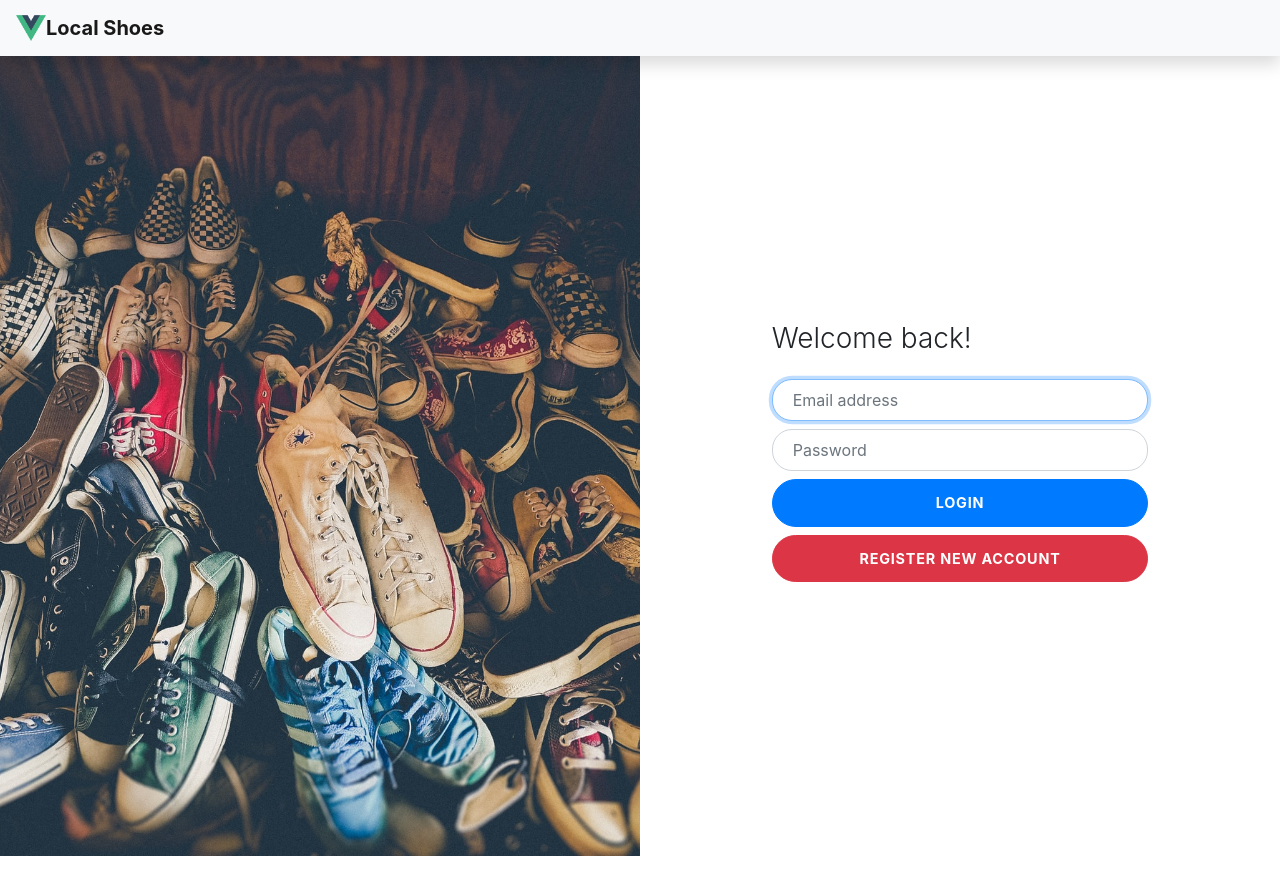
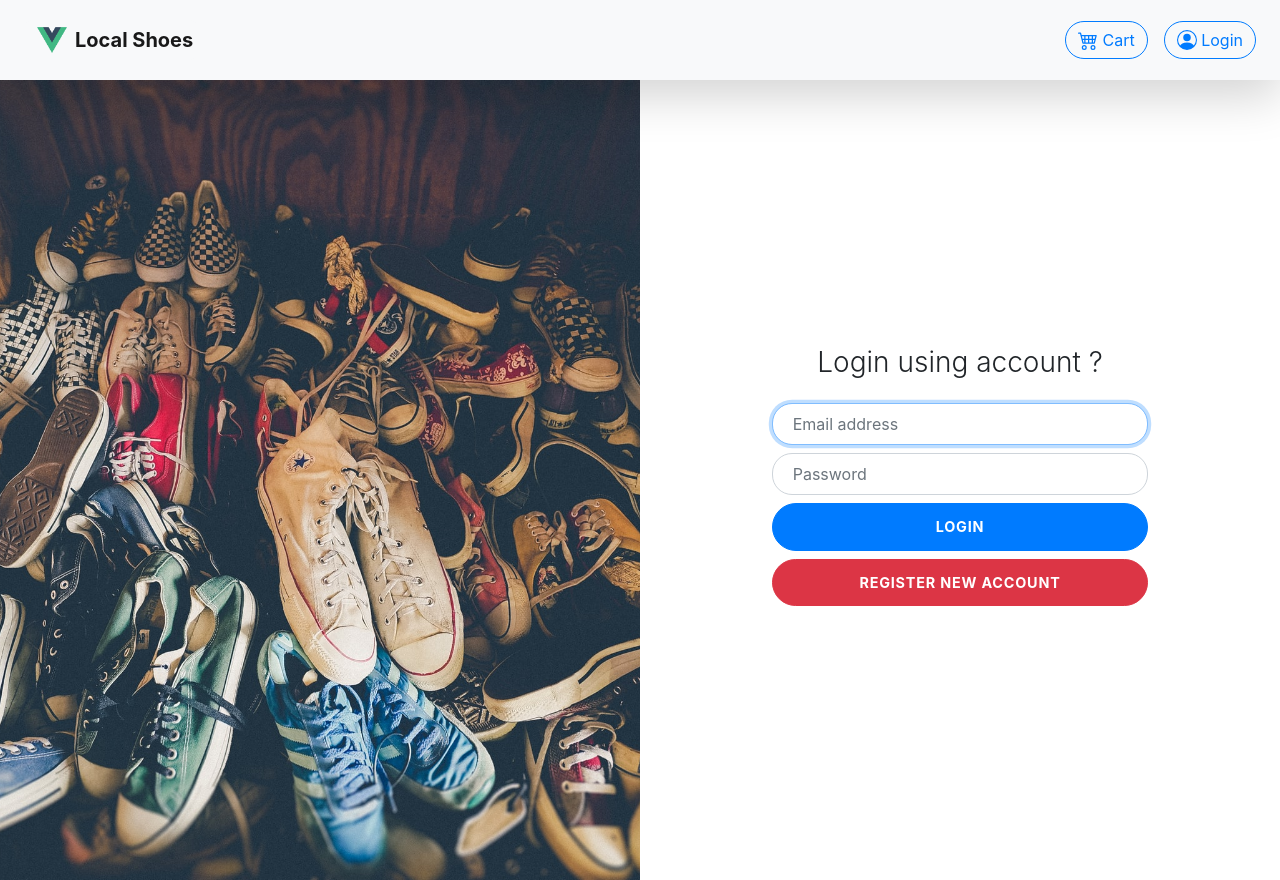
Before and after one commit to rmt-07-glasgow-fox/e-commerce-customer, a Vue app: page /login in a window 1280 px wide. Before the commit the page ends 856 px from the top, so only its background shows below. Built offline with nearby package versions, Linux system fonts and the light colour scheme.

Commit message:
add styling home, login, register

```diff
--- a/package.json
+++ b/package.json
@@ -10,6 +10,7 @@
   "dependencies": {
     "axios": "^0.21.1",
     "bootstrap": "^4.6.0",
+    "bootstrap-icons": "^1.3.0",
     "bootstrap-vue": "^2.21.2",
     "core-js": "^3.6.5",
     "vue": "^2.6.12",
--- a/src/components/CardProduct.vue
+++ b/src/components/CardProduct.vue
@@ -1,17 +1,17 @@
 <template>
   <div class="col-2">
-    <div class="card mx-auto my-2 shadow" style="width: 12rem">
+    <div class="card mx-auto my-2 shadow-lg bg-primary bg-gradient" style="width: 12rem">
       <img
         :src="baseURL + product.image_url"
         class="card-img-top"
         alt="..."
       />
-      <div class="card-body card-body">
+      <div class="card-body card-body text-light">
         <h6 class="card-title">{{product.name}}</h6>
         <p class="card-text">Price : {{product.price}}</p>
         <p class="card-text">Stock : {{product.stock}}</p>
+        <button class="btn btn-warning bg-gradient btn-block shadow-lg"><b-icon icon="cart-plus-fill"/> Add to Cart</button>
       </div>
-      <button  class="btn btn-success">Add to Cart</button>
     </div>
   </div>
 </template>
@@ -24,3 +24,9 @@ export default {
   computed: { ...mapState(['baseURL']) }
 }
 </script>
+
+<style scoped>
+.card, button, img {
+  border-radius: 20px;
+}
+</style>
--- a/src/components/Navbar.vue
+++ b/src/components/Navbar.vue
@@ -1,20 +1,41 @@
 <template>
-  <nav class="navbar navbar-light bg-light sticky-top shadow">
-      <a class="navbar-brand" href="#">
+  <nav class="navbar navbar-light bg-light sticky-top shadow-lg">
+      <button @click="toHome" class="btn btn-light navbar-brand">
         <img
           src="../assets/logo.png"
           width="30"
           height="30"
-          class="d-inline-block align-top"
+          class="d-inline-block align-top mx-2"
           alt=""
         />
         <b>Local Shoes</b>
-      </a>
+      </button>
+      <div>
+        <button class="btn btn-outline-primary mx-2"><b-icon icon="cart4"/> Cart </button>
+        <button @click="toLogin" class="btn btn-outline-primary mx-2"><b-icon icon="person-circle"/> Login </button>
+      </div>
     </nav>
 </template>
 
 <script>
 export default {
-
+  methods : {
+    toLogin () {
+      this.$router.push('/login')
+    },
+    toHome () {
+      this.$router.push('/')
+    }
+  }
 }
 </script>
+
+<style scoped>
+button {
+  border-radius: 20px;
+}
+
+nav {
+  height: 80px;
+}
+</style>
--- a/src/router/index.js
+++ b/src/router/index.js
@@ -3,6 +3,7 @@ import VueRouter from 'vue-router'
 import Home from '../views/Home.vue'
 import Login from '../views/Login.vue'
 import Register from '../views/Register.vue'
+import Cart from '../views/Cart.vue'
 
 Vue.use(VueRouter)
 
@@ -21,6 +22,11 @@ const routes = [
     path: '/register',
     name: 'Register',
     component: Register
+  },
+  {
+    path: '/cart',
+    name: 'Cart',
+    component: Cart
   }
 ]
 
--- a/src/store/index.js
+++ b/src/store/index.js
@@ -8,7 +8,8 @@ export default new Vuex.Store({
   state: {
     products: [],
     banners: [],
-    baseURL: 'http://localhost:3000'
+    baseURL: 'http://localhost:3000',
+    isUserLogin: false
   },
   mutations: {
     SET_PRODUCTS (state, payload) {
@@ -16,6 +17,9 @@ export default new Vuex.Store({
     },
     SET_BANNERS (state, payload) {
       state.banners = payload
+    },
+    SET_ISUSERLOGIN (state, payload) {
+      state.isUserLogin = payload
     }
   },
   actions: {
--- a/src/views/Home.vue
+++ b/src/views/Home.vue
@@ -1,9 +1,9 @@
 <template>
-  <b-container fluid class="bg-primary h-100 w-100 py-5">
+  <b-container fluid class="h-100 w-100 py-5 bg-image">
     <div class="container text-center">
       <h1>Products</h1>
     </div>
-    <div class="row justify-content-start bg-danger">
+    <div class="row justify-content-start">
       <CardProduct v-for="(product, index) in products"
       :key="index"
       :product="product"
@@ -25,3 +25,11 @@ export default {
   components: { CardProduct }
 }
 </script>
+
+<style scoped>
+.bg-image {
+  background-image: url("../assets/background-01.jpg");
+  background-size: cover;
+  background-position: center;
+}
+</style>
--- a/src/views/Login.vue
+++ b/src/views/Login.vue
@@ -7,7 +7,7 @@
           <div class="container">
             <div class="row">
               <div class="col-md-9 col-lg-8 mx-auto">
-                <h3 class="login-heading mb-4">Welcome back!</h3>
+                <h3 class="login-heading mb-4 text-center">Login using account ?</h3>
                 <form>
                   <input
                     type="email"
@@ -29,8 +29,9 @@
                     Login
                   </button>
                   <button
+                    @click="toRegister"
                     class="btn btn-sm btn-danger btn-block btn-login text-uppercase font-weight-bold mb-2"
-                    type="submit"
+                    type="button"
                   >
                     Register New Account
                   </button>
@@ -45,7 +46,13 @@
 </template>
 
 <script>
-export default {}
+export default {
+  methods : {
+    toRegister () {
+      this.$router.push('/register')
+    }
+  }
+}
 </script>
 
 <style scoped>
--- a/src/views/Register.vue
+++ b/src/views/Register.vue
@@ -7,7 +7,7 @@
           <div class="container">
             <div class="row">
               <div class="col-md-9 col-lg-8 mx-auto">
-                <h3 class="login-heading mb-4">Welcome back!</h3>
+                <h3 class="login-heading mb-4 text-center">Register an account ?</h3>
                 <form>
                   <input
                     type="email"
@@ -29,8 +29,9 @@
                     Register
                   </button>
                   <button
+                  @click="toLogin"
                     class="btn btn-sm btn-warning btn-block btn-login text-uppercase font-weight-bold mb-2"
-                    type="submit"
+                    type="button"
                   >
                     login using Account
                   </button>
@@ -45,7 +46,13 @@
 </template>
 
 <script>
-export default {}
+export default {
+  methods : {
+    toLogin () {
+      this.$router.push('/login')
+    }
+  }
+}
 </script>
 
 <style scoped>
```
Also changed, not shown: 1 other file (tests, documents, lock files or other folders).
